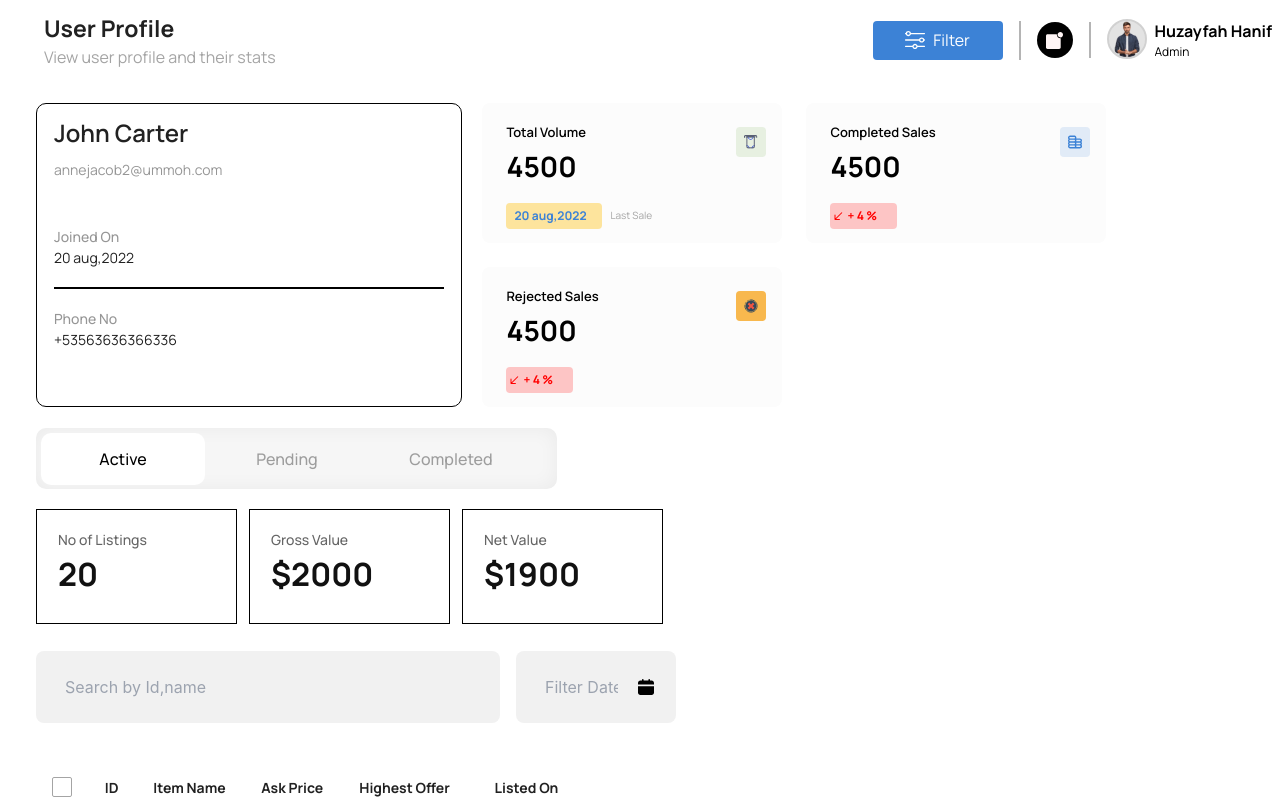
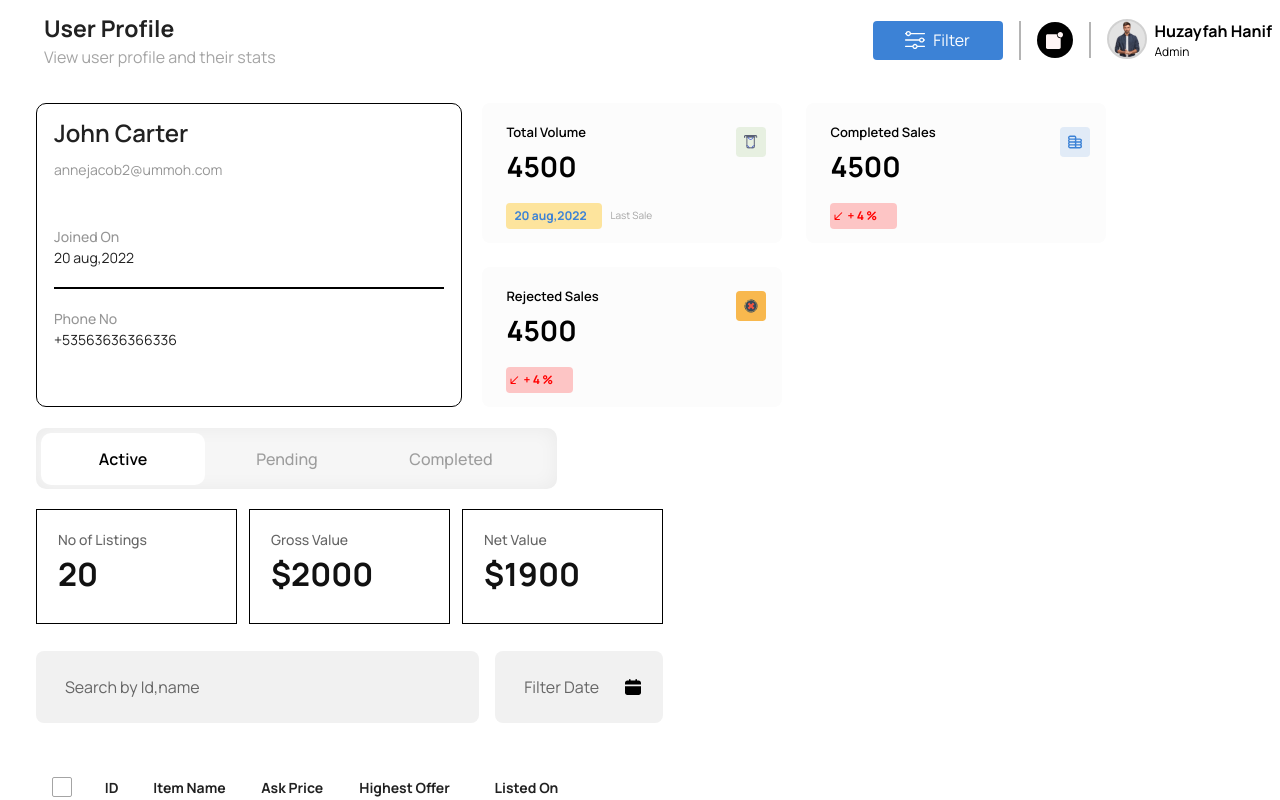
Before and after one commit to SmurfTec/Electra-Admin, a React (Vite) app: page /UserProfile in a window 1280 px wide. Shown: the top 800 px of the page. Built offline with nearby package versions, Linux system fonts and the light colour scheme.

Commit message:
bold txt issue fixed

```diff
--- a/src/atoms/InputText/index.tsx
+++ b/src/atoms/InputText/index.tsx
@@ -9,6 +9,13 @@ const CustomInputTxt=styled(InputText)`
     outline: none !important;
     border: none !important;
     box-shadow: none !important; /* Add this line */
+
+  }
+  &::placeholder{
+    font-family: 'Manrope';
+font-style: normal;
+font-size: 16px;
+color:${({placeholdertxtColor}:any)=>placeholdertxtColor&&placeholdertxtColor}
   }
 `
 export  const InputTxt = ({width,img,MainClasses,iconRight,iconLeft,LeftIcon,inputClasses,txt,...restProps}:any) => {
--- a/src/pages/Users/UserProfile/index.tsx
+++ b/src/pages/Users/UserProfile/index.tsx
@@ -253,7 +253,7 @@ console.log('Menu',MenuLabel,"product",selectedProducts,"CurrSelectedProduct",Cu
                   e.preventDefault()
                   handleButton(item.id)
                 }}
-                classes={item.active ? '!h-[52px] !w-[164px] !rounded-[10px] !bg-[#FFFFFF] !text-[black]' :
+                classes={item.active ? '!h-[52px] !w-[164px] !font-[600] !rounded-[10px] !bg-[#FFFFFF] !text-[black]' :
                   '!h-[52px] !w-[164px] !rounded-[10px] !bg-[transparent] !text-customTxt'
                 }
               />
@@ -303,16 +303,18 @@ console.log('Menu',MenuLabel,"product",selectedProducts,"CurrSelectedProduct",Cu
       <div className='mt-[27px] flex gap-4 flex-wrap'>
         <InputTxt
           placeholder="Search by Id,name"
-          MainClasses={`!bg-[#F1F1F1] !text-[#656565] !w-[29rem]`}
+          MainClasses={`!bg-[#F1F1F1] !text-[#656565] !w-[27.7rem]`}
           img={IMAGES.Search}
           value={search}
           onChange={(e: any) => setSearch(e.target.value)}
+          placeholdertxtColor="#656565"
         />
         <InputTxt
           placeholder="Filter Date"
-          MainClasses={`!bg-[#F1F1F1] !text-[#656565] !w-[10rem]`}
+          MainClasses={`!bg-[#F1F1F1] !text-[#656565] !w-[10.5rem]`}
           img={IMAGES.FilterDate}
           inputClasses={`!text-[#656565]`}
+          placeholdertxtColor="#656565"
 
 
           iconRight={true}
--- a/src/pages/Users/Users/index.tsx
+++ b/src/pages/Users/Users/index.tsx
@@ -7,6 +7,7 @@ import { CustomMenu } from "../../../atoms/global.style";
 import { useNavigate } from "react-router-dom";
 import { Header } from "../../../components/index.js";
 import { Confirmationmodal } from "../../../components/index.js";
+import { getAllUsers } from "../../../store/Slices/UserSlice.js";
 export const Users = () => {
   const navigate = useNavigate();
   const [MenuLabel, setMenuLabel] = useState("");
@@ -248,6 +249,7 @@ export const Users = () => {
       setCurrSelectedProduct(rowData.id);
       menuLeft.current.toggle(event);
     };
+
     return (
       <>
         <div
@@ -275,7 +277,9 @@ export const Users = () => {
     { field: "registerValue", header: "Registered Via" },
     { field: "", header: "", body: MenuBodyTemplate },
   ]);
-
+  useEffect(()=>{
+    getAllUsers();
+  },[])
   return (
     <div className="">
       <Header typeSearch={true} chooseFilter={true} UserBox={true} />
--- a/src/store/Slices/UserSlice.ts
+++ b/src/store/Slices/UserSlice.ts
@@ -1,9 +1,13 @@
 import { createSlice } from "@reduxjs/toolkit";
-
+import url from "../../config/index";
 const initialState: any = {
     users:[],
     CurrentActiveUser:{}
   };
+export const getAllUsers=async()=>{
+let result=url.get('/users/?sort=id')
+console.log(result)
+}
 const UserSlice=createSlice({
     name:"users",
     initialState,
```
